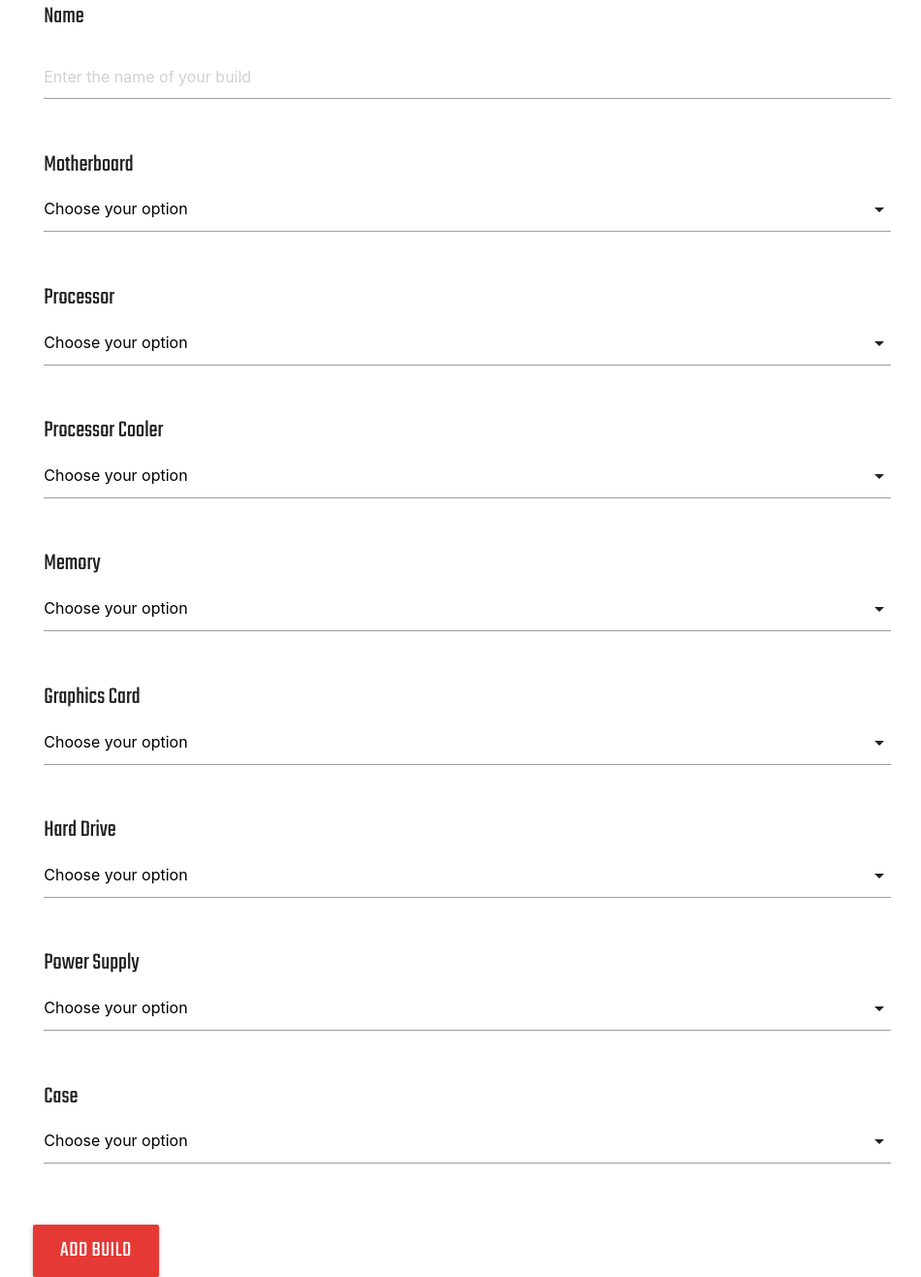
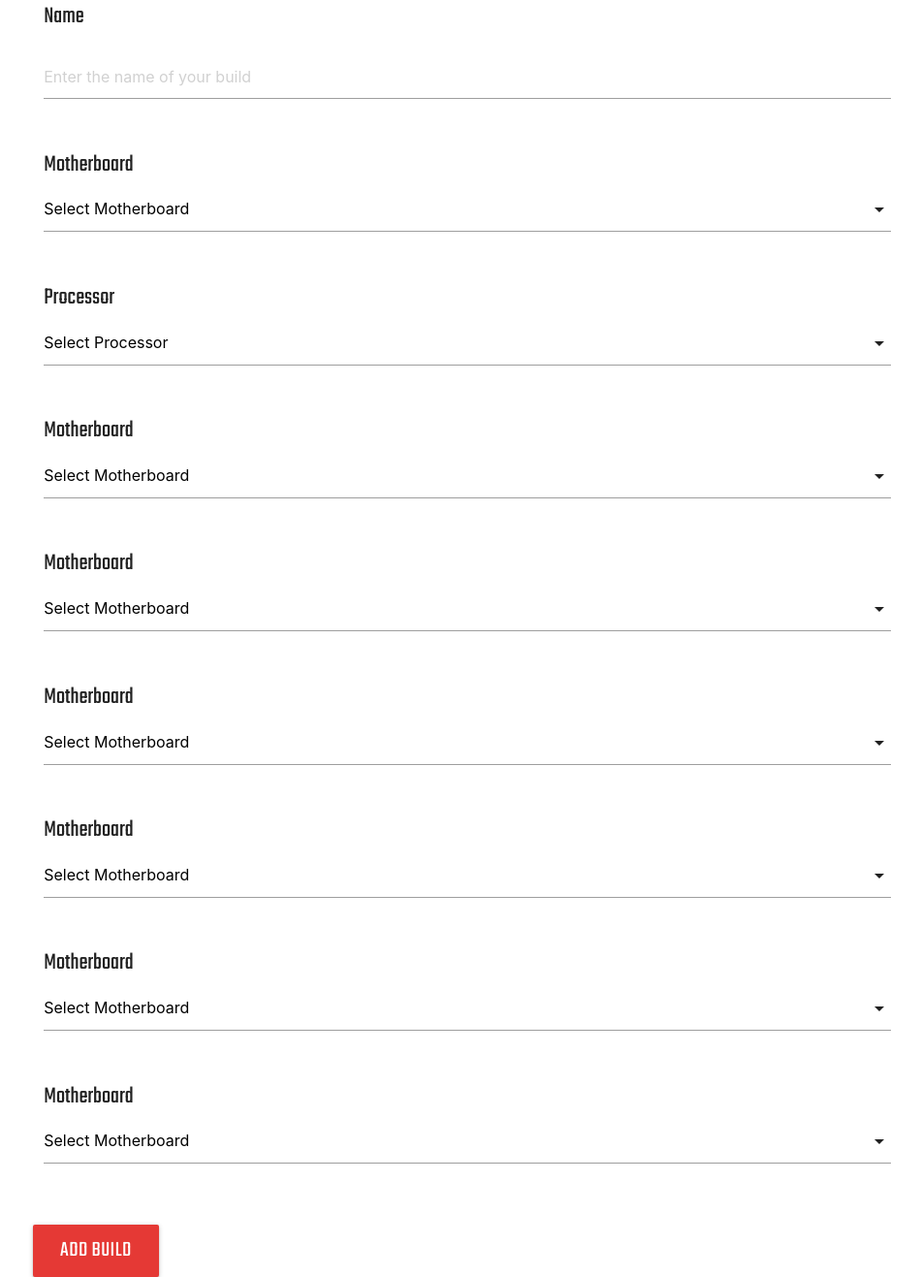
Before and after one commit to kris965/pc-builder, a Flask app: page / in a window 1280 px wide. Shown: the part 171-1488 px from the top of the page at 97% size, without its empty margins (158-1108 px from the left). Run offline with Flask 2, Linux system fonts and the light colour scheme; data that the repository does not hold is empty; some libraries are stand-ins or nearby versions.

Commit message:
add for loop for conditional rendering form options

```diff
--- a/templates/addbuild.html
+++ b/templates/addbuild.html
@@ -16,74 +16,74 @@ content %} {% endblock %} {% block addbuild %}
         </div>
         <div class="input-field col l12 s6">
           <h5>Motherboard</h5>
-          <select>
-            <option value="" disabled selected>Choose your option</option>
-            <option value="1">Option 1</option>
-            <option value="2">Option 2</option>
-            <option value="3">Option 3</option>
+          <select id="motherboard" name="motherboard">
+            <option value="" disabled selected>Select Motherboard</option>
+            {% for motherboard in motherboard %}
+            <option value="{{motherboard.motherboard}}">{{motherboard.motherboard}}</option>
+            {% endfor %}
           </select>
         </div>
         <div class="input-field col l12 s6">
           <h5>Processor</h5>
-          <select>
-            <option value="" disabled selected>Choose your option</option>
-            <option value="1">Option 1</option>
-            <option value="2">Option 2</option>
-            <option value="3">Option 3</option>
+          <select id="processor" name="processor">
+            <option value="" disabled selected>Select Processor</option>
+            {% for processor in processor %}
+            <option value="{{processor.processor}}">{{processor.processor}}</option>
+            {% endfor %}
           </select>
         </div>
         <div class="input-field col l12 s6">
-          <h5>Processor Cooler</h5>
-          <select>
-            <option value="" disabled selected>Choose your option</option>
-            <option value="1">Option 1</option>
-            <option value="2">Option 2</option>
-            <option value="3">Option 3</option>
+          <h5>Motherboard</h5>
+          <select id="motherboard" name="motherboard">
+            <option value="" disabled selected>Select Motherboard</option>
+            {% for motherboard in motherboard %}
+            <option value="{{motherboard.motherboard}}">{{motherboard.motherboard}}</option>
+            {% endfor %}
           </select>
         </div>
         <div class="input-field col l12 s6">
-          <h5>Memory</h5>
-          <select>
-            <option value="" disabled selected>Choose your option</option>
-            <option value="1">Option 1</option>
-            <option value="2">Option 2</option>
-            <option value="3">Option 3</option>
+          <h5>Motherboard</h5>
+          <select id="motherboard" name="motherboard">
+            <option value="" disabled selected>Select Motherboard</option>
+            {% for motherboard in motherboard %}
+            <option value="{{motherboard.motherboard}}">{{motherboard.motherboard}}</option>
+            {% endfor %}
           </select>
         </div>
         <div class="input-field col l12 s6">
-          <h5>Graphics Card</h5>
-          <select>
-            <option value="" disabled selected>Choose your option</option>
-            <option value="1">Option 1</option>
-            <option value="2">Option 2</option>
-            <option value="3">Option 3</option>
+          <h5>Motherboard</h5>
+          <select id="motherboard" name="motherboard">
+            <option value="" disabled selected>Select Motherboard</option>
+            {% for motherboard in motherboard %}
+            <option value="{{motherboard.motherboard}}">{{motherboard.motherboard}}</option>
+            {% endfor %}
           </select>
         </div>
         <div class="input-field col l12 s6">
-          <h5>Hard Drive</h5>
-          <select>
-            <option value="" disabled selected>Choose your option</option>
-            <option value="1">Option 1</option>
-            <option value="2">Option 2</option>
-            <option value="3">Option 3</option>
+          <h5>Motherboard</h5>
+          <select id="motherboard" name="motherboard">
+            <option value="" disabled selected>Select Motherboard</option>
+            {% for motherboard in motherboard %}
+            <option value="{{motherboard.motherboard}}">{{motherboard.motherboard}}</option>
+            {% endfor %}
           </select>
         </div>
         <div class="input-field col l12 s6">
-          <h5>Power Supply</h5>
-          <select>
-            <option value="" disabled selected>Choose your option</option>
-            <option value="1">Option 1</option>
-            <option value="2">Option 2</option>
-            <option value="3">Option 3</option>
+          <h5>Motherboard</h5>
+          <select id="motherboard" name="motherboard">
+            <option value="" disabled selected>Select Motherboard</option>
+            {% for motherboard in motherboard %}
+            <option value="{{motherboard.motherboard}}">{{motherboard.motherboard}}</option>
+            {% endfor %}
           </select>
         </div>
         <div class="input-field col l12 s6">
-          <h5>Case</h5>
-          <select>
-            <option value="" disabled selected>Choose your option</option>
-            <option value="1">Option 1</option>
-            <option value="2">Option 2</option>
-            <option value="3">Option 3</option>
+          <h5>Motherboard</h5>
+          <select id="motherboard" name="motherboard">
+            <option value="" disabled selected>Select Motherboard</option>
+            {% for motherboard in motherboard %}
+            <option value="{{motherboard.motherboard}}">{{motherboard.motherboard}}</option>
+            {% endfor %}
           </select>
         </div>
       </div>
```
